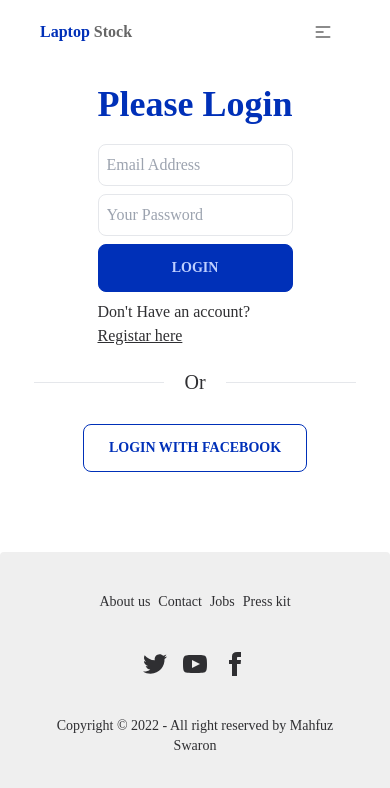
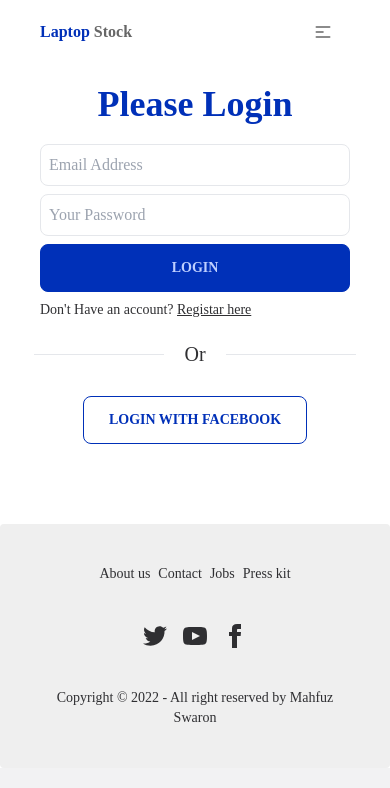
Before and after one commit to mahfuzswaron/laptop-stock-react, a React (Create React App) app: page /login in a window 390 px wide. Shown: the top 788 px of the page. Built offline with nearby package versions, Linux system fonts and the light colour scheme; no server answers.

Commit message:
login and registar responsiveness done

```diff
--- a/src/components/pages/Calculator/Calculator.js
+++ b/src/components/pages/Calculator/Calculator.js
@@ -22,7 +22,7 @@ const Calculator = () => {
                     <input required className='w-1/2 input input-bordered bg-white m-1 ml-0' type={'number'} name='quantity' placeholder='quantity' />
                     <input required className='w-1/2 input input-bordered bg-white m-1 mr-0' type={'number'} name='price' placeholder='price' />
                 </div>
-                <button className='btn btn-secondary w-full font-bold text-3xl' type='submit' >=</button>
+                <button className='btn btn-primary w-full font-bold text-3xl' type='submit' >=</button>
             </form>
 
         </div>
--- a/src/components/pages/Home/Home .js
+++ b/src/components/pages/Home/Home .js
@@ -35,14 +35,14 @@ const Home = () => {
 
                     </div>
                     <div className='w-1/2 h-1/2 flex justify-center items-start'>
-                        <img className='w-4/5' src='https://i.ibb.co/vvsJwwx/laptop-vector-01.png' alt='laptop' />
+                        <img className='lg:w-4/5 w-full' src='https://i.ibb.co/vvsJwwx/laptop-vector-01.png' alt='laptop' />
                     </div>
                 </div>
             </section>
 
             {/* inventories section starts */}
             <section className='my-10 reveal mx-10 lg:mx-20'>
-                <h1 className='text-primary font-semibold text-center text-2xl lg:text-4xl'>Inventories ({inventories6?.length}/{inventories?.length})</h1>
+                <h1 className='text-primary font-semibold text-center text-2xl lg:text-4xl'>Inventories</h1>
                 <div className='grid grid-cols-1 lg:grid-cols-3 mt-5 mb-3'>
                     {
                         inventories6.map(inv => <Inventory
--- a/src/components/pages/Login/Login.js
+++ b/src/components/pages/Login/Login.js
@@ -41,9 +41,9 @@ const Login = () => {
         navigate(from, { replace: true });
     }
     return (
-        <div>
+        <div >
             <h3 className='text-center text-primary text-4xl font-semibold my-5'>Please Login</h3>
-            <div className='mx-auto w-1/2'>
+            <div className='mx-10 lg:mx-auto lg:w-1/2'>
                 <form onSubmit={(e) => handleSubmit(e)} className='flex flex-col space-y-2'>
                     <input required className='border p-2 rounded-lg' type={'email'} name={'email'} placeholder='Email Address' />
                     <input required className='border p-2 rounded-lg' type={'password'} name='password' placeholder='Your Password' />
@@ -52,7 +52,7 @@ const Login = () => {
                         error && <p className='text-red-500'>{error.message}</p>
                     }
                 </form>
-                <p className=' mt-2'>Don't Have an account? <Link className='hover:text-primary underline' to={'/registar'}>Registar here</Link></p>
+                <p className='text-sm lg:text-md mt-2'>Don't Have an account? <Link className='hover:text-primary underline' to={'/registar'}>Registar here</Link></p>
             </div>
 
             {/* or div */}
--- a/src/components/pages/Registar/Registar.js
+++ b/src/components/pages/Registar/Registar.js
@@ -50,7 +50,7 @@ const Registar = () => {
   return (
     <div>
       <h3 className='text-center text-primary text-4xl font-semibold my-5'>Please Registar</h3>
-      <div className='mx-auto w-1/2'>
+      <div className='mx-10 lg:mx-auto lg:w-1/2'>
         <form onSubmit={(e) => handleSubmit(e)} className='flex flex-col space-y-2'>
           <input required className='border p-2 rounded-lg' type={'text'} name={'name'} placeholder='Name' />
           <input required className='border p-2 rounded-lg' type={'email'} name={'email'} placeholder='Email Address' />
@@ -60,7 +60,7 @@ const Registar = () => {
             (error || updateError || verificationError) && <p className='text-red-500'>{error?.message || updateError?.message} || {verificationError.message}</p>
           }
         </form>
-        <p className=' mt-2'>Have an account? <Link className='hover:text-primary underline' to={'/login'}>Login here</Link></p>
+        <p className='text-sm lg:text-md mt-2'>Have an account? <Link className='hover:text-primary underline' to={'/login'}>Login here</Link></p>
       </div>
       {/* <NewRegistar /> */}
     </div>
```
